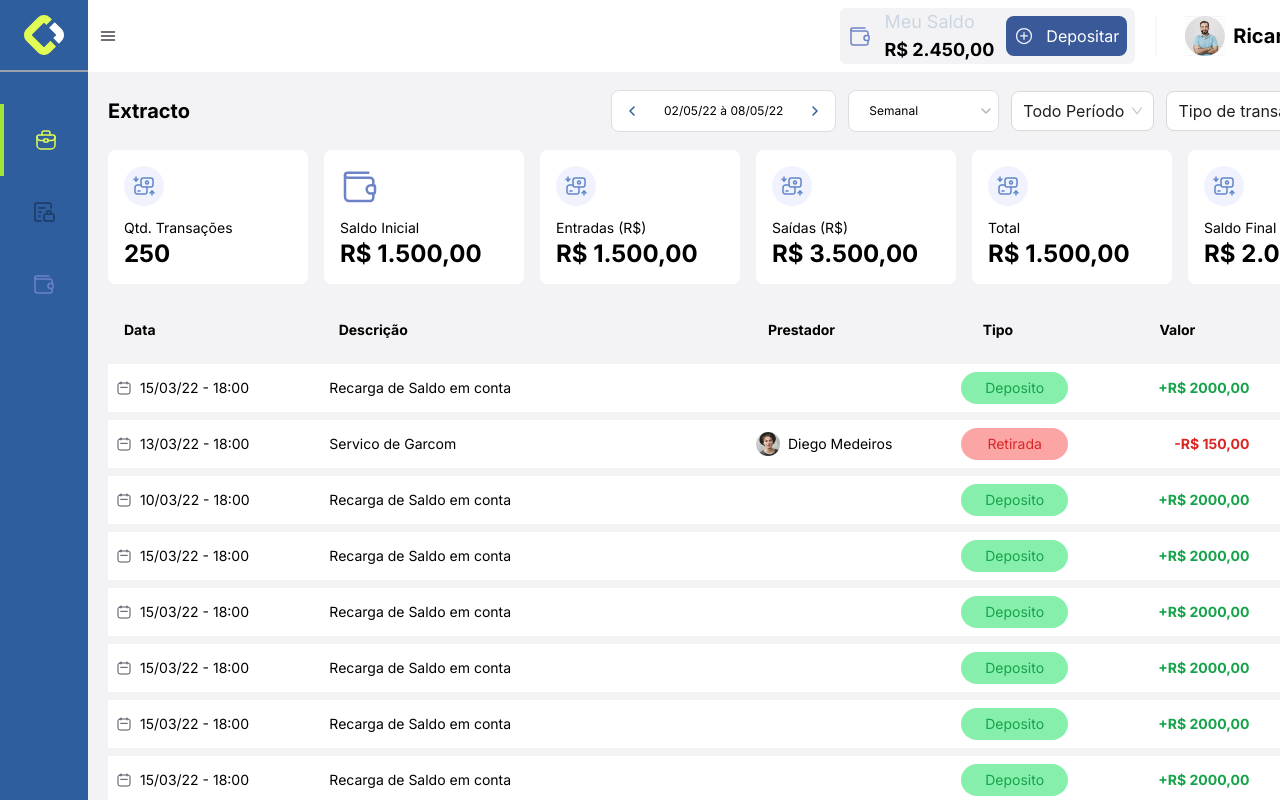
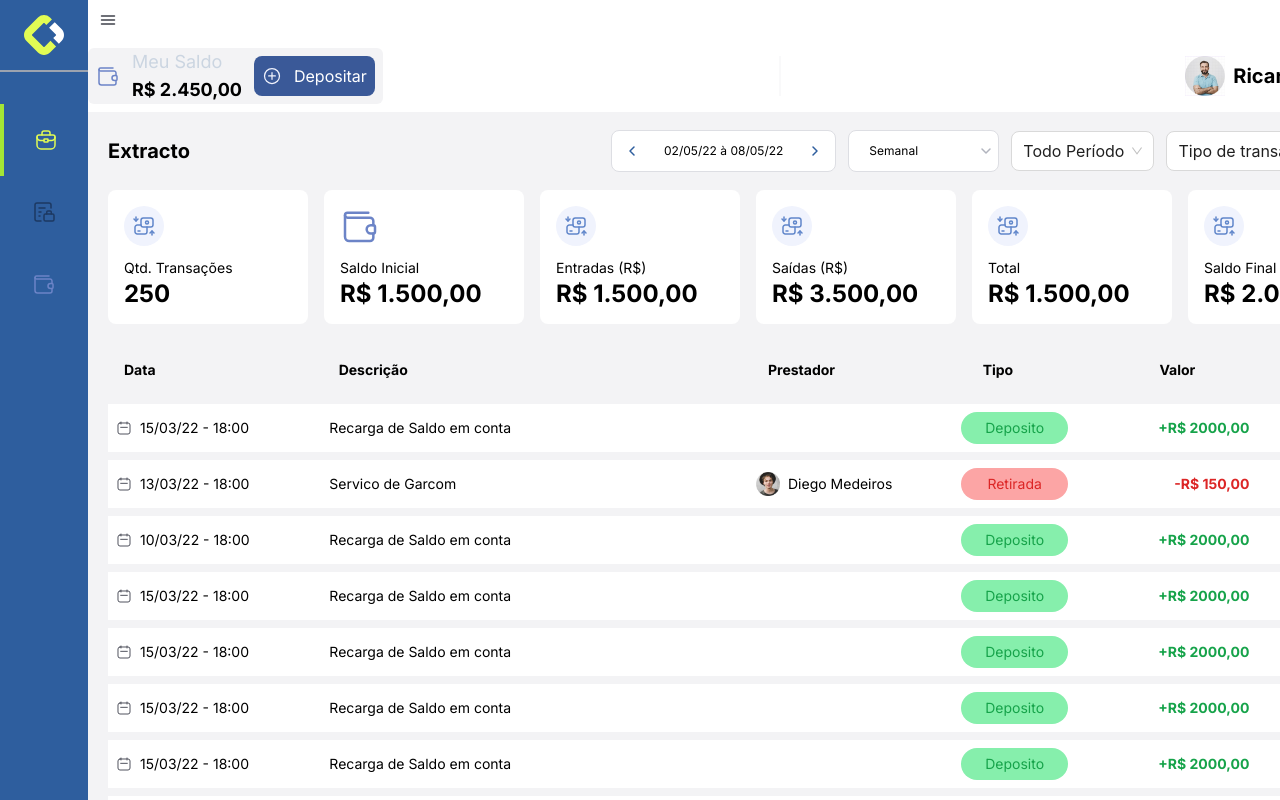
Before and after one commit to BTC415/Financial_Analysis_FE, a Next.js app: page / in a window 1280 px wide. Shown: the top 800 px of the page. Built offline with nearby package versions, Linux system fonts and the light colour scheme.

Commit message:
Modified Navbar for mobile

```diff
--- a/app/page.tsx
+++ b/app/page.tsx
@@ -68,7 +68,7 @@ export default function HomePage({ searchParams }: PageProps) {
   return (
     <>
       <div className='flex flex-row h-screen'>
-        <div className='w-[88px]'>
+        <div className='w-[88px] hidden lg:block'>
           <Sidebar />
         </div>
         <div className='flex-grow bg-[#F3F3F5]'>
--- a/components/Detail.tsx
+++ b/components/Detail.tsx
@@ -15,14 +15,14 @@ const Detail: React.FC<DetailProps> = ({ transaction, clicked, setClicked }) =>
     clicked ? (
       <>
         <div className='w-full h-full fixed left-0 right-0 top-0 bottom-0' onClick={() => setClicked(false)}></div>
-        <div className='bg-white w-[35%] fixed right-0 top-0  h-full shadow-md z-50 duration-300 ease-in-out'>
-          <div className='p-3 flex justify-between items-center'>
+        <div className='bg-white md:w-[30%] fixed right-0 md:top-0  md:h-full shadow-md z-50 duration-300 ease-in-out bottom-0 h-1/2 w-full '>
+          <div className='p-8 flex justify-between items-center border-b-2 border-gray-300'>
             <p className='font-bold text-xl'>Transação</p>
             <button onClick={() => setClicked(false)}>
               <svg width={20} height={20}><use href='#svg-exit' /></svg>
             </button>
           </div>
-          <div className='my-8 border-x-4 border-gray-500'>
+          <div className='my-4 p-4 '>
             <div className='p-3 flex justify-between items-center'>
               <p className='text-lg'>Número</p>
               <p className='text-lg'>{transaction?.id}</p>
@@ -42,18 +42,18 @@ const Detail: React.FC<DetailProps> = ({ transaction, clicked, setClicked }) =>
                 ) : null}
               </p>
             </div>
-            <div className='p-3 flex justify-between items-center'>
+            <div className='p-3 flex justify-between items-center border-b-2 border-gray-300'>
               <p className='text-lg'>Tipo</p>
               <p className={`col-span-1 text-sm my-1 p-1 rounded-full px-4 ${transaction?.Tipo === 'Retirada' ? 'bg-red-300 text-red-600' : 'bg-green-300 text-green-600'}`}>{transaction?.Tipo}</p>
             </div>
           </div>
           <div>
-            <p className='my-8 font-bold text-lg'>Detalhes da transação</p>
-            <div className='p-3 flex justify-between items-center'>
+            <p className='m-4 p-4 font-bold text-lg'>Detalhes da transação</p>
+            <div className='px-8 py-2 flex justify-between items-center'>
               <p className='text-lg'>Valor</p>
               <p className='text-lg'>{`R$ ${transaction?.Valor},00`}</p>
             </div>
-            <div className='p-3 flex justify-between items-center'>
+            <div className='px-8 py-2 flex justify-between items-center'>
               <p className='text-lg'>% Catajobs</p>
               <p className='text-lg'><span className='text-sm'>5%</span> {`R$ 5,00`}</p>
             </div>
--- a/components/Navbar.tsx
+++ b/components/Navbar.tsx
@@ -1,38 +1,75 @@
-import Image from 'next/image'
-import { Button, Divider } from "@nextui-org/react";
-
+import Image from "next/image";
 
 const Navbar = () => {
   return (
-    <div className="flex justify-between items-center w-full h-18 bg-white">
-      <div className=" p-2">
-        <svg width={24} height={24}><use href="#svg-three-bar" /></svg>
-      </div>
-      <div className='flex flex-row gap-5 justify-between items-center'>
-        <div className='bg-[#F3F3F5] flex flex-row items-center gap-3 rounded-md my-2 px-2'>
-          <svg width={24} height={24}><use href="#svg-wallet" /></svg>
+    <>
+      <div className="hidden sm:block justify-between items-center w-full h-18 bg-white">
+        <div className=" p-2">
+          <svg width={24} height={24}>
+            <use href="#svg-three-bar" />
+          </svg>
+        </div>
+        <div className="flex flex-row gap-5 justify-between items-center">
+          <div className="bg-[#F3F3F5] flex flex-row items-center gap-3 rounded-md my-2 px-2">
+            <svg width={24} height={24}>
+              <use href="#svg-wallet" />
+            </svg>
+            <div>
+              <p className="text-lg text-slate-300">Meu Saldo</p>
+              <p className="font-bold text-lg">R$ 2.450,00</p>
+            </div>
+            <div className="flex items-center justify-between p-2 bg-[#3A5998] rounded-lg">
+              <svg width={20} height={20}>
+                <use href="#svg-plus" />
+              </svg>
+              <p className="text-white font-lg pl-3">Depositar</p>
+            </div>
+          </div>
           <div>
-            <p className='text-lg text-slate-300'>Meu Saldo</p>
-            <p className='font-bold text-lg'>R$ 2.450,00</p>
+            <svg width={2} height={40}>
+              <use href="#svg-vertical-bar" />
+            </svg>
           </div>
-          <div className='flex items-center justify-between p-2 bg-[#3A5998] rounded-lg'>
-            <svg width={20} height={20}><use href='#svg-plus' /></svg>
-            <p className='text-white font-lg pl-3'>
-              Depositar
-            </p>
+          <div className="flex flex-row gap-2 p-2 items-center">
+            <Image src="/avatar.png" alt="avatar" width={40} height={40} />
+            <p className="text-xl font-bold">Ricardo Perez</p>
+            <svg width={24} height={24}>
+              <use href="#svg-down-arrow" />
+            </svg>
           </div>
         </div>
-        <div>
-          <svg width={2} height={40}><use href='#svg-vertical-bar' /></svg>
+      </div>
+      <div className=" sm:hidden bg-[#2E5E9E] flex flex-row justify-between px-4">
+        <div className="w-[88px] h-[72px] flex justify-center items-center">
+          <svg width={40} height={40}>
+            <use href="#svg-logo" />
+          </svg>
         </div>
-        <div className='flex flex-row gap-2 p-2 items-center'>
-          <Image src="/avatar.png" alt="avatar" width={40} height={40} />
-          <p className='text-xl font-bold'>Ricardo Perez</p>
-          <svg width={24} height={24}><use href='#svg-down-arrow'/></svg>
+        <div className="flex flex-row justify-between items-center gap-3">
+          <div className="flex flex-row items-center gap-2 bg-[#264C80] my-2 p-1 rounded-md">
+            <svg width={24} height={24}>
+              <use href="#svg-wallet" />
+            </svg>
+            <div>
+              <p className="text-lg text-slate-300">Meu Saldo</p>
+              <p className="font-bold text-lg">R$ 2.450,00</p>
+            </div>
+          </div>
+          <div>
+            <svg width={2} height={40}>
+              <use href="#svg-vertical-bar" />
+            </svg>
+          </div>
+          <div className="flex flex-row gap-2 p-2 items-center">
+            <Image src="/avatar.png" alt="avatar" width={40} height={40} />
+            <svg width={24} height={24}>
+              <use href="#svg-three-bar-decreased" />
+            </svg>
+          </div>
         </div>
       </div>
-    </div >
-  )
-}
+    </>
+  );
+};
 
-export default Navbar
+export default Navbar;
--- a/components/Sidebar.tsx
+++ b/components/Sidebar.tsx
@@ -5,7 +5,7 @@ import { useState } from "react"
 const Sidebar = () => {
   const [clicked, setClicked] = useState('servico')
   return (
-    <div className="flex flex-col items-center w-[88px] bg-[#2E5E9E] h-screen">
+    <div className="flex flex-col items-center w-[88px]  bg-[#2E5E9E] h-screen">
       <div className="w-[88px] h-[72px] flex justify-center items-center border-b-2 border-b-gray-400">
         <svg width={40} height={40}><use href="#svg-logo" /></svg>
       </div>
```
Also changed, not shown: 1 other file (tests, documents, lock files or other folders).
